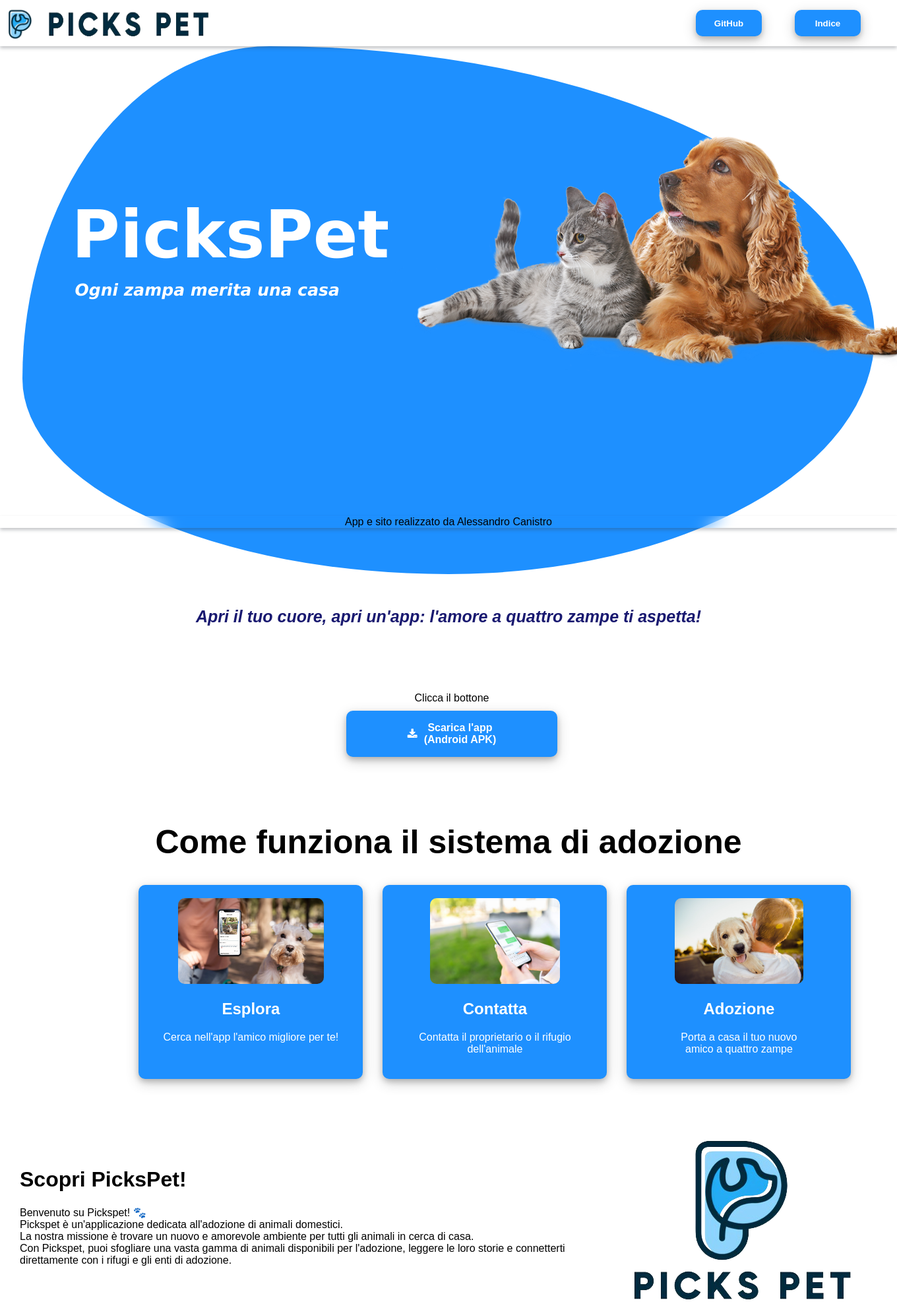
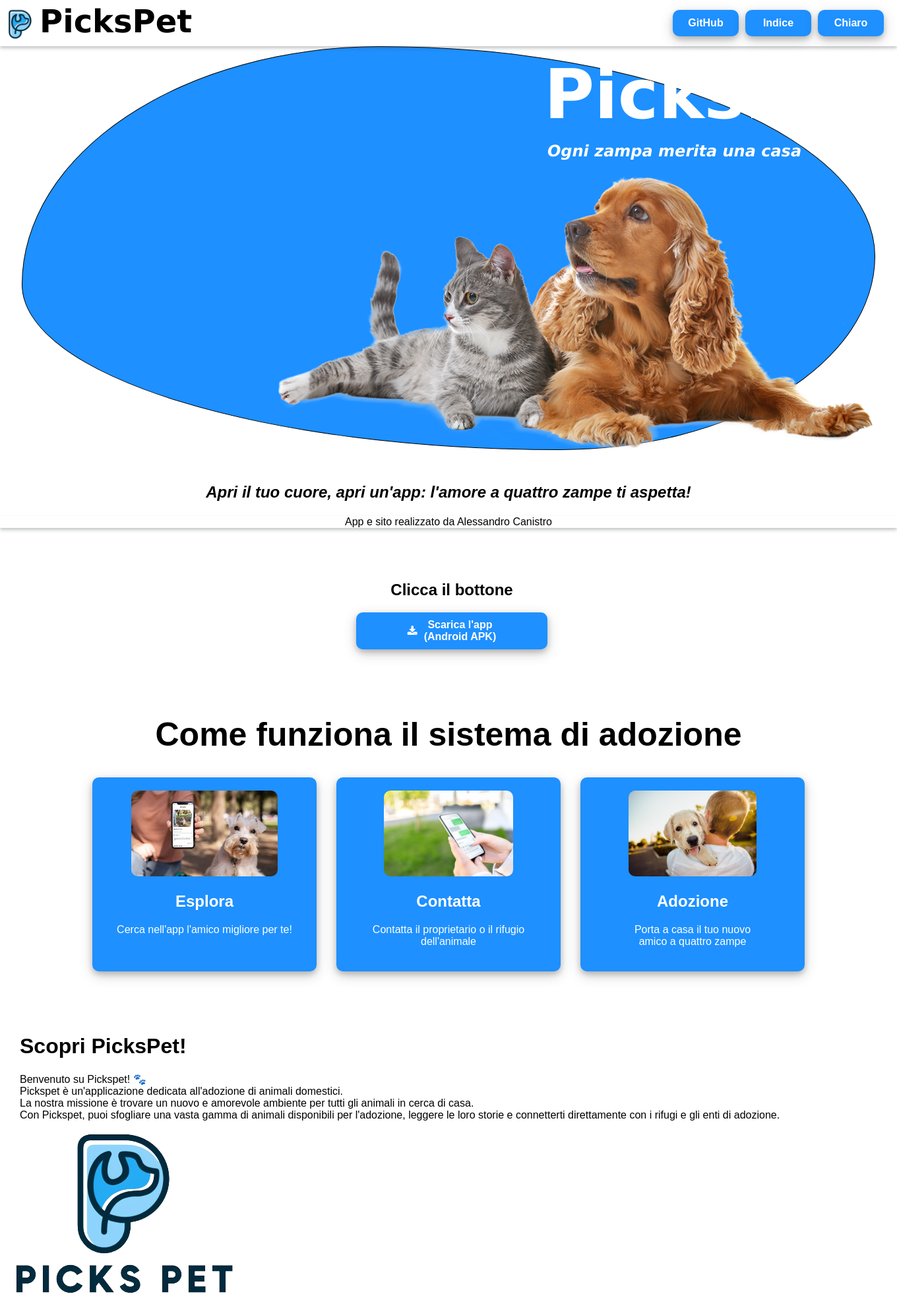
Before and after one commit to darkjoker1021/pickspetwebsite, a PHP site: page / in a window 1360 px wide; the page is wider, and only the part inside the window is pictured. Shown: the top 1973 px of that part at 66% size. Run offline with PHP 8.4, Linux system fonts and the light colour scheme.

Commit message:
A lot of fixes

```diff
--- a/index.html
+++ b/index.html
@@ -18,15 +18,16 @@
 	</head>
 
 	<header>
-		<img src="img/logo.png" class="logo" alt="">
-		<img src="img/name.png" alt="logoname">
+		<img src="img/logo.png" class="logo" alt="logo">
+		<h1>PicksPet</h1>
 
-		<button class="github-btn">
-			<a href="https://github.com/darkjoker1021/pickspetwebsite">GitHub</a>
-		</button>
+		<div class="header-btns">
+			<a href="https://github.com/darkjoker1021/pickspetwebsite" target="_blank">GitHub</a> <!--target="_blank" per aprire il link in una nuova pagina-->
 
-		<button onclick="hideShowIndice()" id="btnindice" class="indice-btn">Indice</button>
+			<button onclick="hideShowIndice()" id="btnindice">Indice</button>
 
+			<button onclick="darkMode()" id="darkbtn">Chiaro</button>
+		</div>
 	</header>
 
 	<body>
@@ -41,16 +42,14 @@
 			</div>
 		</div>
 
-		<center><h5 class="slogan">Apri il tuo cuore, apri un'app: l'amore a quattro zampe ti aspetta!</h5></center>
+		<center><h2><i>Apri il tuo cuore, apri un'app: l'amore a quattro zampe ti aspetta!</i></h2></center>
 
 		<div class="scarica" id="download">
-			<center>Clicca il bottone</center>
+			<h2>Clicca il bottone</h2>
 			<a href="src/pickspet.apk" download><i class="fa fa-download"></i>Scarica l'app<br>(Android APK)</a>
 		</div>
 
 		<h1><center>Come funziona il sistema di adozione</center></h1>
-
-		<center>
 		<div class="cards">
 			<div class="card">
 				<img src="img/card1.png" alt="Card1">
@@ -68,7 +67,6 @@
 				<p>Porta a casa il tuo nuovo <br> amico a quattro zampe</p>
 			</div>
 		</div>
-		</center>
 
 		<div class="description">
 			<div class="indice" id="indice" style="display: none;">
--- a/script.js
+++ b/script.js
@@ -4,9 +4,24 @@ function hideShowIndice() {
 
 	if (indice.style.display === "none") {
 		indice.style.display = "block";
-		button.style.backgroundColor = "midnightblue"
+		button.style.backgroundColor = "midnightblue";
 	} else {
 		indice.style.display = "none";
-		button.style.backgroundColor = "dodgerblue"
+		button.style.backgroundColor = "dodgerblue";
 	}
 }
+
+function darkMode() {
+  var body = document.body;
+  var darkbtn = document.getElementById("darkbtn");
+
+  body.classList.toggle("dark-mode");
+
+  if (darkbtn.innerHTML === "Chiaro") {
+	darkbtn.style.backgroundColor = "midnightblue";
+  	darkbtn.innerHTML = "Scuro";
+  } else {
+	darkbtn.style.backgroundColor = "dodgerblue";
+	darkbtn.innerHTML = "Chiaro";
+  }
+}
--- a/style/cards_style.css
+++ b/style/cards_style.css
@@ -1,7 +1,10 @@
 .cards {
 	display: flex;
-	width: 72%;
+	margin-left: auto;
+	margin-right: auto;
 	margin-bottom: 70px;
+	justify-content: center;
+	flex-wrap: wrap;		/*Per mettere in colonna quando si ridimensiona la pagina*/
 }
 
 .card {
--- a/style/description_style.css
+++ b/style/description_style.css
@@ -1,6 +1,7 @@
 /* Scopri */
 .scopri {
 	display: flex;
+	flex-wrap: wrap;
 	align-items: center;
 	justify-content: space-between;
 	margin-bottom: 50px;
@@ -16,13 +17,13 @@
 }
 
 .logo-des {
-	margin-left: 5%;
 	margin-right: 5%;
 }
 
 /* Caratteristiche */
 .caratteristiche {
 	display: flex;
+	flex-wrap: wrap;
 	align-items: center;
 	margin-bottom: 50px;
 }
@@ -30,7 +31,7 @@
 .caratteristichetxt {
 	display: flex;
 	flex-direction: column;
-	margin-left: 150px;
+	margin-left: 10%;
 }
 
 .caratteristichetxt>ul {
@@ -45,6 +46,7 @@
 /* Contribuire */
 .contribuire {
 	display: flex;
+	flex-wrap: wrap;
 	align-items: center;
 	justify-content: space-between;
 	margin-bottom: 50px;
--- a/style/download_style.css
+++ b/style/download_style.css
@@ -1,4 +1,9 @@
 .scarica {
+	display: flex;
+	flex-direction: column;
+	justify-content: center;
+	align-items: center;
+
 	margin-top: 100px;
 	margin-bottom: 100px;
 }
@@ -18,8 +23,8 @@
 	justify-content: center;
 	align-items: center;
 
-	height: 50px;
-	width: 300px;
+	height: 50%;
+	min-width: 20%;
 
 	background-color: dodgerblue;
 	color: white;
--- a/style/header_style.css
+++ b/style/header_style.css
@@ -1,9 +1,9 @@
 header {
+	flex-wrap: wrap;
 	position: sticky;
 	display: flex;
 	flex-direction: row;
 	top: 0;
-	margin: 0;
 	box-shadow: 0 3px 5px rgba(57, 63, 72, 0.3);
 	backdrop-filter: blur(10px);
 	z-index: 1; /*Per far mettere l'header in primo piano su tutti gli elementi*/
@@ -15,38 +15,63 @@ header {
 	margin: 10px;
 }
 
+header>h1 {
+	font-family: Verdana, Geneva, Tahoma, sans-serif;
+	font-size: 300%;
+	line-height: 0;
+}
+
 header>img {
 	width: 250px;
 	margin: 10px;
 }
 
-.github-btn {
-	position: absolute;
-	top: 15px;
-	right: 200px;
-	margin-right: 5px !important;
+.header-btns {
+	margin-left: auto;
+
+	display: flex;
+	flex-wrap: wrap;
+	gap: 10px;
+	flex-direction: row;
+	justify-content: center;
+	align-items: center;
+
+	margin-right: 20px;
 }
 
-.indice-btn {
-	position: absolute;
-	top: 15px;
-	right: 50px;
-	margin-right: 5px !important;
+.header-btns>a {
+	text-decoration: none;
+	font-weight: bold;
+
+	padding: 10px;
+	display: flex;
+
+	justify-content: center;
+	align-items: center;
+
+	height: 20px;
+	width: 80px;
+
+	background-color: dodgerblue;
+	color: white;
+	border: 0;
+	border-radius: 10px;
+	box-shadow: 0 4px 8px 0 rgba(0, 0, 0, 0.2), 0 6px 20px 0 rgba(0, 0, 0, 0.19);
 }
 
-header>button {
+.header-btns>button {
+	font-size: medium;
 	text-decoration: none;
 	font-weight: bold;
+
 	padding: 10px;
 	display: flex;
-	margin-right: auto;
+
 	justify-content: center;
 	align-items: center;
-	margin-top: auto;
-	margin-bottom: auto;
 
 	height: 40px;
-	min-width: 100px;
+	width: 100px;
 
 	background-color: dodgerblue;
 	color: white;
@@ -56,13 +81,18 @@ header>button {
 	cursor: pointer;
 }
 
-header>button>a {
+.header-btns>button>a {
 	margin-right: 0;
 	text-decoration: none;
 	color: white;
 }
 
-header>button:hover {
+.header-btns>button:hover {
 	transition: all 0.5s ease;
 	background-color: midnightblue;
 }
+
+.header-btns>a:hover {
+	transition: all 0.5s ease;
+	background-color: midnightblue;
+}
--- a/style/style.css
+++ b/style/style.css
@@ -2,6 +2,15 @@ body {
 	font-family: Arial, Helvetica, sans-serif;
 	margin: 0;
 	overflow-x: hidden;
+}
+
+.dark-mode {
+	background-color: #31363F;
+	color: white;
+
+	.indice>ul>li>a {
+		color: white;
+	}
 }
 
 /* Nascondere scrollbar */
@@ -14,25 +23,27 @@ div {
 }
 
 .bgtitle {
+	border: 1px solid black;
 	width: 95%;
+	/* height: 20%; */
 	margin: auto;
 	background-color: dodgerblue;
-	height: 800px;
-	border-radius: 29% 71% 50% 50% / 63% 55% 45% 37%;
+	border-radius: 42% 58% 37% 63% / 59% 52% 48% 41%;
+	margin-bottom: 50px;
 }
 
 .titleimg {
-	padding-top: 130px;
 	margin: auto;
-	width: 90%;
 	display: flex;
+	flex-wrap: wrap;
+	justify-content: end;
 	align-items: center;
 }
 
 .title>h1 {
 	font-family: Verdana, Geneva, Tahoma, sans-serif;
 	color: white;
-	font-size: 100px;
+	font-size: 650%;
 	line-height: 5px;
 }
 
@@ -41,18 +52,11 @@ div {
 	font-family: Verdana, Geneva, Tahoma, sans-serif;
 	color: white;
 	margin-left: 5px;
-	font-size: 25px;
+	font-size: 150%;
 }
 
 .titleimg>img {
 	width: 70%;
-}
-
-.slogan {
-	font-style: italic;
-	color: midnightblue;
-	margin-top: 50px;
-	font-size: 25px;
 }
 
 .indice {
@@ -83,6 +87,7 @@ h1>center {
 	}
 
 	.title>h1 {
+		margin-left: 0;
 		font-size: 50px;
 		text-align: center;
 	}
```
Also changed, not shown: img/dogcat.png. Lines whose indentation alone changed are shown as unchanged.
